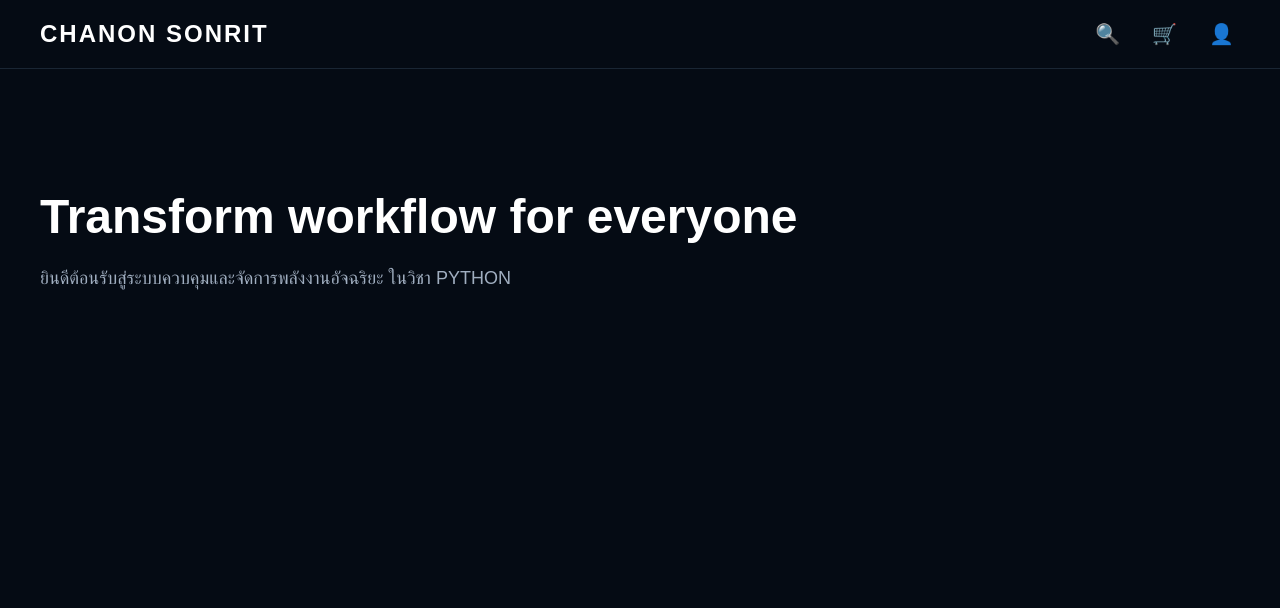
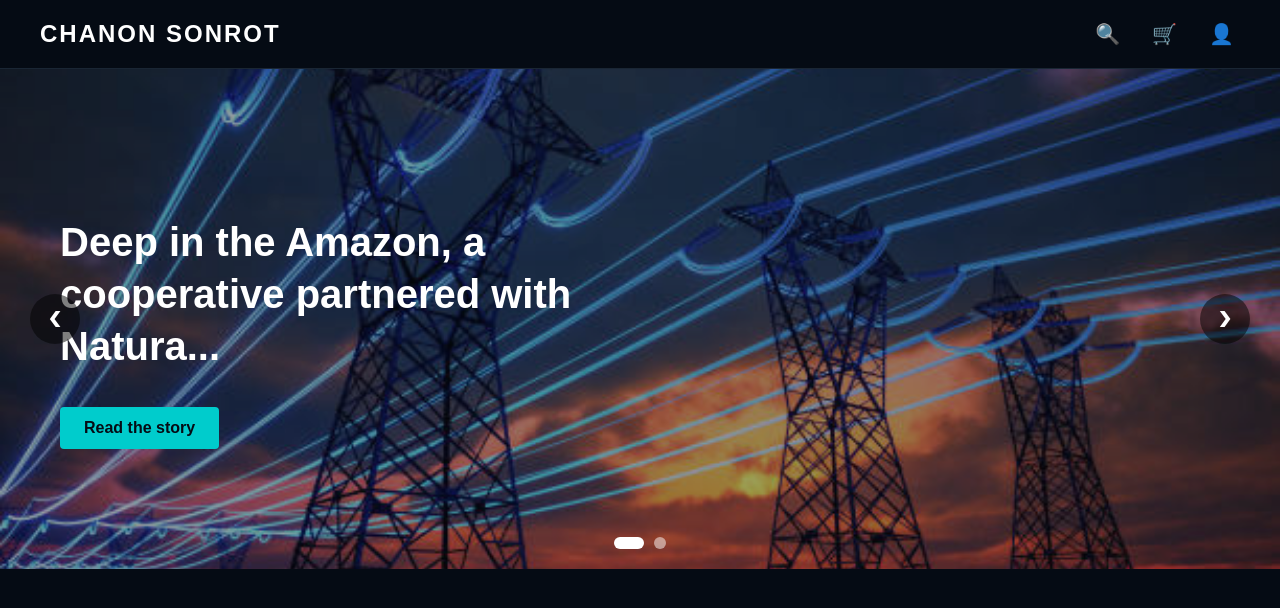
Before and after one commit to chanonson501-cyber/login-app, a Flask app: page / in a window 1280 px wide. Shown: the top 608 px of the page. Run offline with Flask 3, Linux system fonts and the light colour scheme.

Commit message:
update frontend with modal login

```diff
--- a/templates/login.html
+++ b/templates/login.html
@@ -38,24 +38,109 @@
             font-size: 20px;
         }
 
-        /* เนื้อหาหน้าเว็บจำลอง */
-        .hero {
-            padding: 80px 40px;
-            max-width: 800px;
+        /* ส่วนสไลด์โชว์ (Hero Slider) */
+        .slider-container {
+            position: relative;
+            width: 100%;
+            height: 500px;
+            overflow: hidden;
         }
-        .hero h1 {
-            font-size: 48px;
+        .slide {
+            position: absolute;
+            top: 0; left: 0;
+            width: 100%; height: 100%;
+            background-size: cover;
+            background-position: center;
+            display: flex;
+            align-items: center;
+            padding: 0 60px;
+            box-sizing: border-box;
+            opacity: 0;
+            transition: opacity 0.8s ease-in-out;
+            z-index: 1;
+        }
+        .slide.active {
+            opacity: 1;
+            z-index: 2;
+        }
+        /* เงาดำด้านหลังข้อความให้อ่านง่าย */
+        .slide::before {
+            content: '';
+            position: absolute;
+            top: 0; left: 0; width: 100%; height: 100%;
+            background: rgba(5, 11, 20, 0.4);
+            z-index: -1;
+        }
+        .slide-content {
+            max-width: 600px;
+        }
+        .slide-content h1 {
+            font-size: 40px;
             margin-bottom: 20px;
+            line-height: 1.3;
         }
-        .hero p {
-            color: #a0aec0;
-            font-size: 18px;
-            line-height: 1.6;
+        .action-btn {
+            display: inline-block;
+            padding: 12px 24px;
+            background-color: #00cccc;
+            color: #050b14;
+            text-decoration: none;
+            font-weight: bold;
+            border-radius: 4px;
+            margin-top: 15px;
+        }
+        .action-btn:hover {
+            background-color: #00b3b3;
         }
 
-        /* หน้าต่าง Modal ล็อกอิน (ซ่อนไว้ก่อนจนกว่าจะกดปุ่ม) */
+        /* ปุ่มลูกศรซ้าย-ขวา */
+        .slider-btn {
+            position: absolute;
+            top: 50%;
+            transform: translateY(-50%);
+            background-color: rgba(0, 0, 0, 0.5);
+            color: white;
+            border: none;
+            width: 50px; height: 50px;
+            border-radius: 50%;
+            font-size: 24px;
+            cursor: pointer;
+            z-index: 10;
+            display: flex;
+            align-items: center;
+            justify-content: center;
+        }
+        .slider-btn:hover {
+            background-color: rgba(0, 0, 0, 0.8);
+        }
+        .prev-btn { left: 30px; }
+        .next-btn { right: 30px; }
+
+        /* จุดไข่ปลาบอกตำแหน่งสไลด์ */
+        .dots-container {
+            position: absolute;
+            bottom: 20px;
+            left: 50%;
+            transform: translateX(-50%);
+            display: flex;
+            gap: 10px;
+            z-index: 10;
+        }
+        .dot {
+            width: 12px; height: 12px;
+            background-color: rgba(255, 255, 255, 0.5);
+            border-radius: 50%;
+            cursor: pointer;
+        }
+        .dot.active {
+            background-color: white;
+            width: 30px;
+            border-radius: 6px;
+        }
+
+        /* หน้าต่าง Modal ล็อกอิน */
         .modal-overlay {
-            display: none; /* ซ่อนเริ่มต้น */
+            display: none;
             position: fixed;
             top: 0; left: 0;
             width: 100%; height: 100%;
@@ -118,38 +203,56 @@
             font-size: 16px;
             cursor: pointer;
         }
-        .submit-btn:hover {
-            background-color: #00b3b3;
-        }
     </style>
 </head>
 <body>
 
     <!-- แถบเมนูด้านบน -->
     <header>
-        <div class="logo">CHANON SONRIT</div>
+        <div class="logo">CHANON SONROT</div>
         <div class="nav-icons">
             <button class="icon-btn">🔍</button>
             <button class="icon-btn">🛒</button>
-            <!-- ปุ่มรูปคน: พอกดแล้วจะเรียกฟังก์ชันเปิดหน้าต่างล็อกอิน -->
             <button class="icon-btn" onclick="openLoginModal()">👤</button>
         </div>
     </header>
 
-    <!-- เนื้อหาหน้าเว็บ -->
-    <section class="hero">
-        <h1>Transform workflow for everyone</h1>
-        <p>ยินดีต้อนรับสู่ระบบควบคุมและจัดการพลังงานอัจฉริยะ ในวิชา PYTHON</p>
-    </section>
+    <!-- ส่วนสไลด์โชว์หลัก (Hero Slider) -->
+    <div class="slider-container">
+        <!-- สไลด์ที่ 1 -->
+        <div class="slide active" style="background-image: url('{{ url_for('static', filename='power line.jpg') }}');">
+            <div class="slide-content">
+                <h1>Deep in the Amazon, a cooperative partnered with Natura...</h1>
+                <a href="#" class="action-btn">Read the story</a>
+            </div>
+        </div>
 
-    <!-- กล่องป๊อปอัปหน้าล็อกอิน (ซ่อนอยู่) -->
+        <!-- สไลด์ที่ 2 (สามารถเปลี่ยนรูปพื้นหลังได้ตามต้องการ) -->
+        <div class="slide" style="background-image: url('{{ url_for('static', filename='cable.jpg') }}');">
+            <div class="slide-content">
+                <h1>Transform mobility for everyone with sustainable tech.</h1>
+                <a href="#" class="action-btn">Innotrans 2026</a>
+            </div>
+        </div>
+
+        <!-- ปุ่มกดเลื่อนซ้าย-ขวา -->
+        <button class="slider-btn prev-btn" onclick="changeSlide(-1)">&#10094;</button>
+        <button class="slider-btn next-btn" onclick="changeSlide(1)">&#10095;</button>
+
+        <!-- จุดไข่ปลาบอกหน้า -->
+        <div class="dots-container">
+            <div class="dot active" onclick="currentSlide(0)"></div>
+            <div class="dot" onclick="currentSlide(1)"></div>
+        </div>
+    </div>
+
+    <!-- กล่องป๊อปอัปหน้าล็อกอิน -->
     <div class="modal-overlay" id="loginModal">
         <div class="login-box">
             <button class="close-btn" onclick="closeLoginModal()">&times;</button>
             <h2>Log in</h2>
             <p>Sign in to your account</p>
 
-            <!-- ฟอร์มส่งข้อมูลไปยัง app.py ของคุณ -->
             <form action="/" method="POST">
                 <div class="input-group">
                     <label for="username">Email address*</label>
@@ -164,23 +267,39 @@
         </div>
     </div>
 
-    <!-- JavaScript สำหรับควบคุมการเปิด-ปิดหน้าต่าง -->
+    <!-- จาวาสคริปต์ควบคุมสไลด์โชว์และป๊อปอัป -->
     <script>
-        const modal = document.getElementById('loginModal');
+        let slideIndex = 0;
+        const slides = document.querySelectorAll('.slide');
+        const dots = document.querySelectorAll('.dot');
 
-        function openLoginModal() {
-            modal.style.display = 'flex'; // แสดงหน้าต่าง
+        function showSlide(index) {
+            if (index >= slides.length) slideIndex = 0;
+            if (index < 0) slideIndex = slides.length - 1;
+
+            slides.forEach(slide => slide.classList.remove('active'));
+            dots.forEach(dot => dot.classList.remove('active'));
+
+            slides[slideIndex].classList.add('active');
+            dots[slideIndex].classList.add('active');
         }
 
-        function closeLoginModal() {
-            modal.style.display = 'none'; // ซ่อนหน้าต่าง
+        function changeSlide(n) {
+            slideIndex += n;
+            showSlide(slideIndex);
         }
 
-        // ปิดหน้าต่างเมื่อคลิกพื้นที่ว่างรอบๆ กล่อง
+        function currentSlide(n) {
+            slideIndex = n;
+            showSlide(slideIndex);
+        }
+
+        // ควบคุม Modal ล็อกอิน
+        const modal = document.getElementById('loginModal');
+        function openLoginModal() { modal.style.display = 'flex'; }
+        function closeLoginModal() { modal.style.display = 'none'; }
         window.onclick = function(event) {
-            if (event.target == modal) {
-                closeLoginModal();
-            }
+            if (event.target == modal) closeLoginModal();
         }
     </script>
 
```
Also changed, not shown: static/cable.jpg (added), static/power line.jpg (added).
